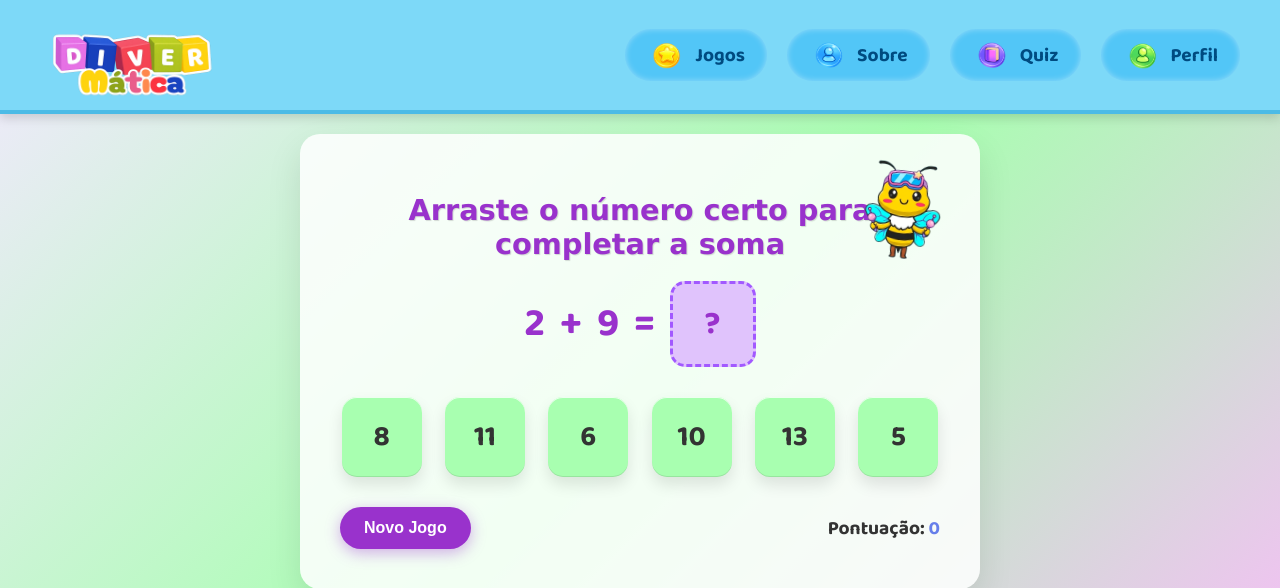
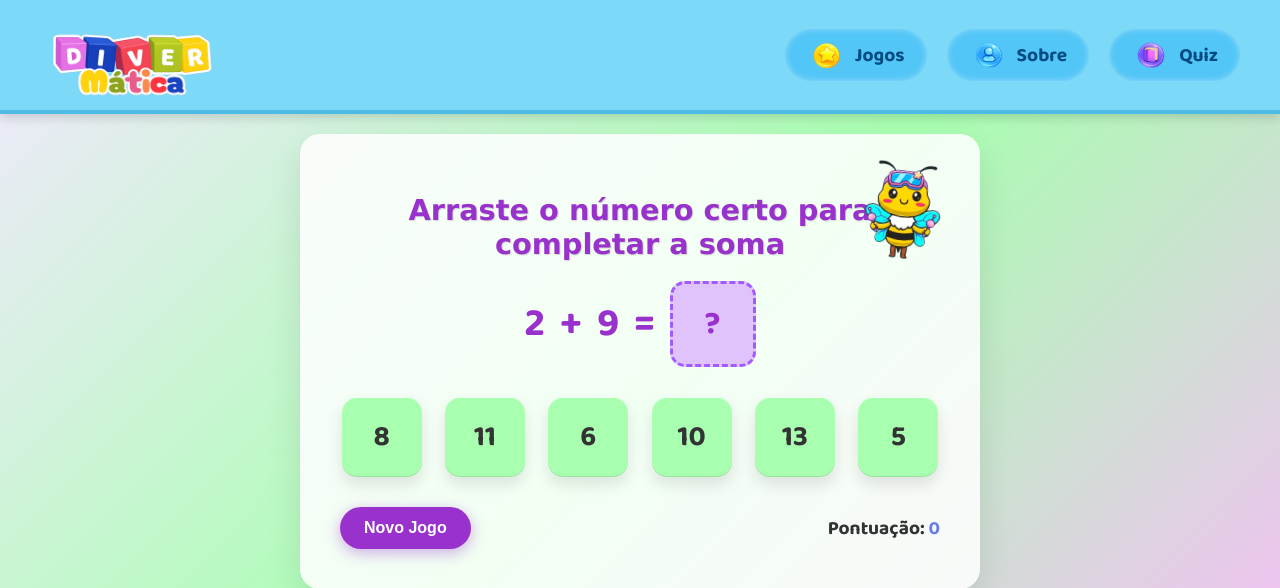
Before and after one commit to Ritaaissac/Divermatica, a Flask app: page /jogo-adicao in a window 1280 px wide. Shown: the top 588 px of the page. Run offline with Flask 3, Linux system fonts and the light colour scheme.

Commit message:
tirei as partes de perfil e login. e troquei a cor do numero que aparece embaixo do balde no jogo da divisão

```diff
--- a/controllers/main_controller.py
+++ b/controllers/main_controller.py
@@ -8,10 +8,6 @@ def init_app(app):
         return render_template('index.html')
     app.add_url_rule('/', endpoint='index', view_func=index, methods=['GET'])
 
-    def login():
-        return render_template('login.html')
-    app.add_url_rule('/login', endpoint='login', view_func=login, methods=['GET'])
-
     def sobre():
         return render_template('sobre.html')
     app.add_url_rule('/sobre', endpoint='sobre', view_func=sobre, methods=['GET'])
@@ -20,12 +16,6 @@ def init_app(app):
         return render_template('quiz.html')
     app.add_url_rule('/quiz', endpoint='quiz', view_func=quiz, methods=['GET'])
 
-    def perfil():
-        # Se não estiver logado, redireciona para login
-        if 'user_id' not in session:
-            return redirect(url_for('login'))
-        return render_template('perfil.html')
-    app.add_url_rule('/perfil', endpoint='perfil', view_func=perfil, methods=['GET'])
 
     # Jogos list (placeholder)
 
--- a/templates/base.html
+++ b/templates/base.html
@@ -117,10 +117,6 @@
                     Quiz
                 </a>
 
-                <a class="nav-item active" href="{{ url_for('perfil') }}">
-                    <img src="{{ url_for('static', filename='icons/perfil_icon.png') }}">
-                    Perfil
-                </a>
             </nav>
 
         </div>
```
Also changed, not shown: static/css/jogo-divisao.css (+2 -5 lines).
